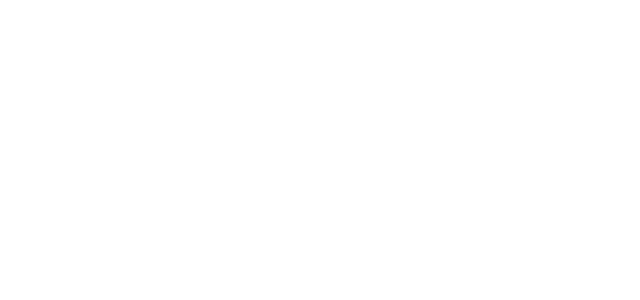
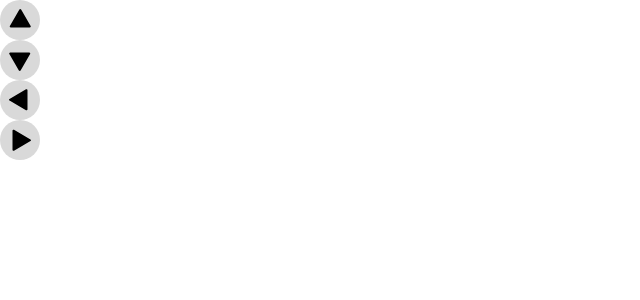
Before and after one commit to Fanki11er/Retro_tanks, a React (Create React App) app: page / in a window 1280 px wide. Shown: the top 300 px of the page, without its empty margins (0-640 px from the left). Built offline with nearby package versions, Linux system fonts and the light colour scheme.

Commit message:
Added direction controll buttons

```diff
--- a/src/App.tsx
+++ b/src/App.tsx
@@ -1,4 +1,12 @@
 import { ThemeProvider } from "styled-components";
+import {
+  ArrowDown,
+  ArrowLeft,
+  ArrowRight,
+  ArrowUp,
+} from "./Components/Atoms/Arrow/Arrow";
+
+import { StyledControlButton } from "./Components/Atoms/ControlButton/ControlButton.styles";
 import { GlobalStyles } from "./GlobalStyles/GlobalStyle";
 import { theme } from "./GlobalStyles/theme";
 
@@ -6,6 +14,18 @@
   return (
     <ThemeProvider theme={theme}>
       <GlobalStyles />
+      <StyledControlButton>
+        <ArrowUp />
+      </StyledControlButton>
+      <StyledControlButton>
+        <ArrowDown />
+      </StyledControlButton>
+      <StyledControlButton>
+        <ArrowLeft />
+      </StyledControlButton>
+      <StyledControlButton>
+        <ArrowRight />
+      </StyledControlButton>
     </ThemeProvider>
   );
 }
--- /dev/null
+++ b/src/Components/Atoms/Arrow/Arrow.ts
@@ -0,0 +1,15 @@
+import styled from "styled-components";
+import { ReactComponent as Arrow } from "../../../assets/icons/Arrow.svg";
+
+export const ArrowUp = styled(Arrow)`
+  transform-origin: center;
+`;
+export const ArrowDown = styled(ArrowUp)`
+  transform: rotate(180deg);
+`;
+export const ArrowLeft = styled(ArrowUp)`
+  transform: rotate(-90deg);
+`;
+export const ArrowRight = styled(ArrowUp)`
+  transform: rotate(90deg);
+`;
--- /dev/null
+++ b/src/Components/Atoms/ControlButton/ControlButton.styles.ts
@@ -0,0 +1,13 @@
+import styled from "styled-components";
+import { StyledTheme } from "../../../GlobalStyles/theme";
+
+export const StyledControlButton = styled.button`
+  width: 40px;
+  height: 40px;
+  border-radius: 50%;
+  border: none;
+  background-color: ${(props: StyledTheme) => props.theme.colors.lightGray};
+  display: flex;
+  justify-content: center;
+  align-items: center;
+`;
--- a/src/GlobalStyles/theme.ts
+++ b/src/GlobalStyles/theme.ts
@@ -1,5 +1,6 @@
 export const theme: Theme = {
   colors: {
+    lightGray: "rgba(217, 217, 217, 1)",
     darkBlue: "#010D26",
   },
   fontSizes: {},
@@ -13,6 +14,7 @@
 
 export type Theme = {
   colors: {
+    lightGray: string;
     darkBlue: string;
   };
   fontSizes: {};
```
Also changed, not shown: src/assets/icons/Arrow.svg (added), src/assets/icons/Arrow_icon.svg (added).
